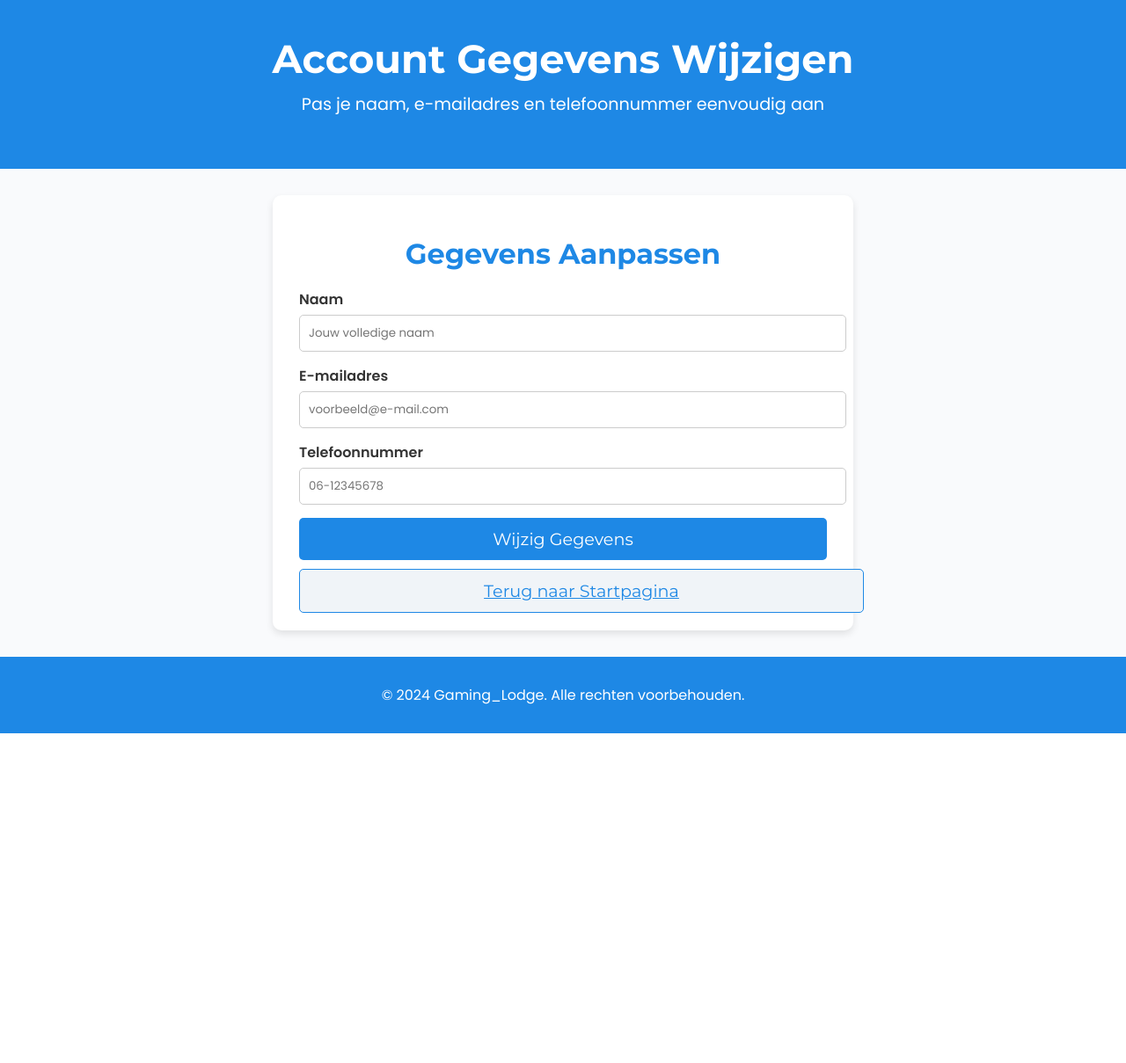
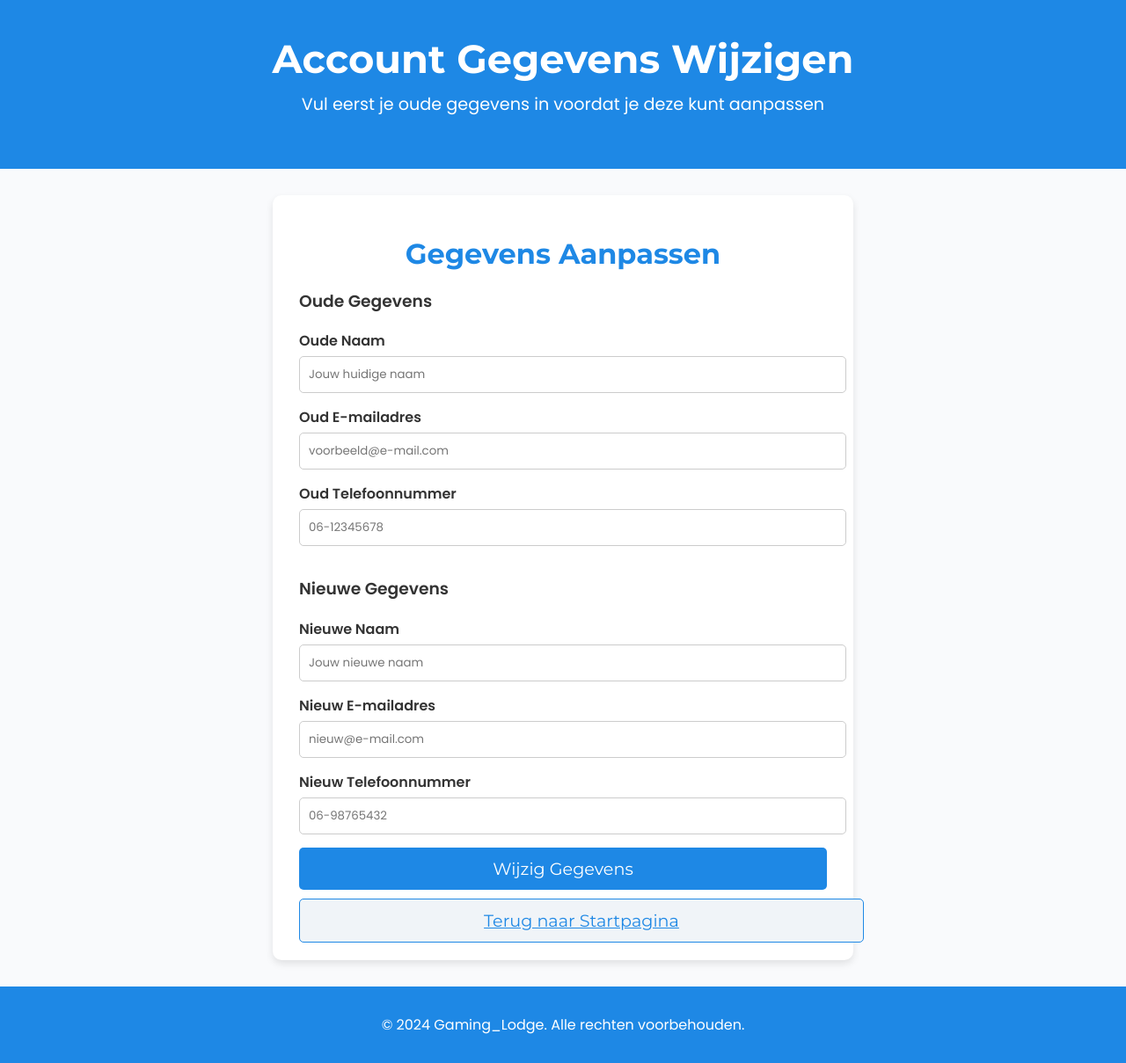
Before and after one commit to aCiDcHaOZ/Project, a Flask app: template templates/account-wijzigen.html in a window 1280 px wide. Shown: the whole page at 88% size. Before the commit the page ends 834 px from the top, so only its background shows below. Run offline with Flask 3, Linux system fonts and the light colour scheme; the template is opened without the code that fills it, so the values that code supplies are empty.

Commit message:
Update account-wijzigen.html

```diff
--- a/templates/account-wijzigen.html
+++ b/templates/account-wijzigen.html
@@ -127,21 +127,32 @@
     <!-- Header -->
     <header>
         <h1>Account Gegevens Wijzigen</h1>
-        <p>Pas je naam, e-mailadres en telefoonnummer eenvoudig aan</p>
+        <p>Vul eerst je oude gegevens in voordat je deze kunt aanpassen</p>
     </header>
 
     <!-- Formulier -->
     <div class="form-container">
         <h2>Gegevens Aanpassen</h2>
         <form action="#" method="POST">
-            <label for="name">Naam</label>
-            <input type="text" id="name" name="name" placeholder="Jouw volledige naam" required>
+            <h3>Oude Gegevens</h3>
+            <label for="old-name">Oude Naam</label>
+            <input type="text" id="old-name" name="old-name" placeholder="Jouw huidige naam" required>
 
-            <label for="email">E-mailadres</label>
-            <input type="email" id="email" name="email" placeholder="voorbeeld@e-mail.com" required>
+            <label for="old-email">Oud E-mailadres</label>
+            <input type="email" id="old-email" name="old-email" placeholder="voorbeeld@e-mail.com" required>
 
-            <label for="phone">Telefoonnummer</label>
-            <input type="tel" id="phone" name="phone" placeholder="06-12345678" required>
+            <label for="old-phone">Oud Telefoonnummer</label>
+            <input type="tel" id="old-phone" name="old-phone" placeholder="06-12345678" required>
+
+            <h3>Nieuwe Gegevens</h3>
+            <label for="new-name">Nieuwe Naam</label>
+            <input type="text" id="new-name" name="new-name" placeholder="Jouw nieuwe naam" required>
+
+            <label for="new-email">Nieuw E-mailadres</label>
+            <input type="email" id="new-email" name="new-email" placeholder="nieuw@e-mail.com" required>
+
+            <label for="new-phone">Nieuw Telefoonnummer</label>
+            <input type="tel" id="new-phone" name="new-phone" placeholder="06-98765432" required>
 
             <button type="submit" class="btn">Wijzig Gegevens</button>
             <a href="index.html" class="btn btn-secondary">Terug naar Startpagina</a>
```
